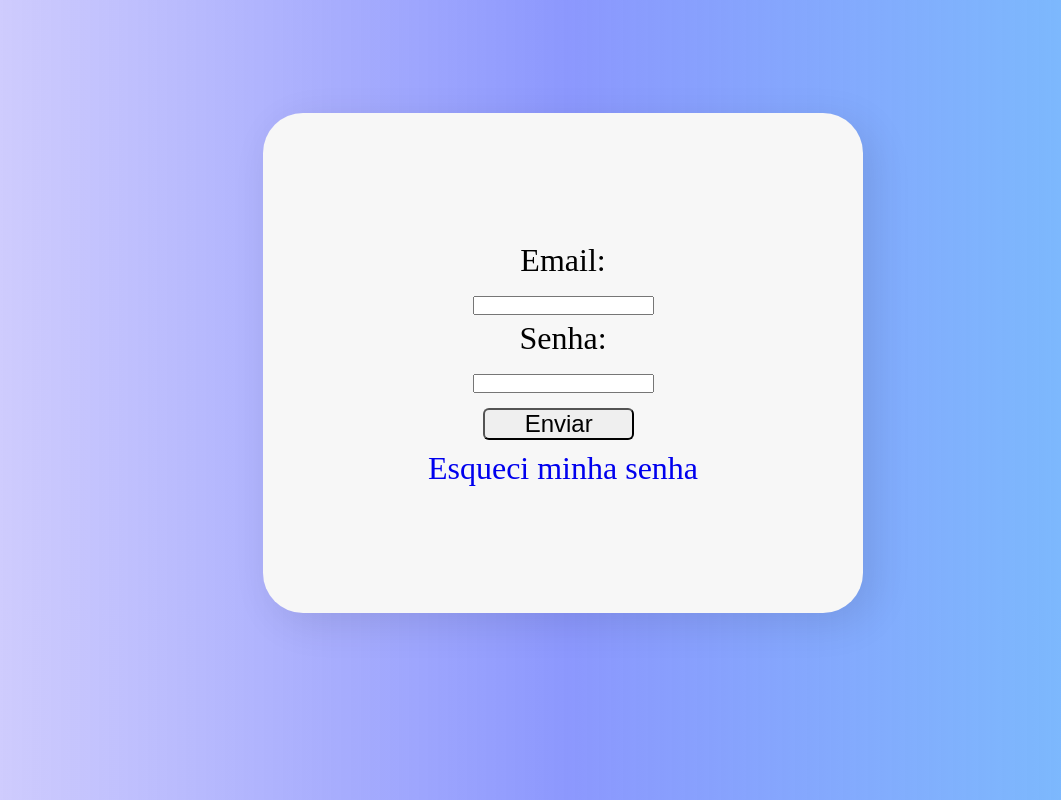
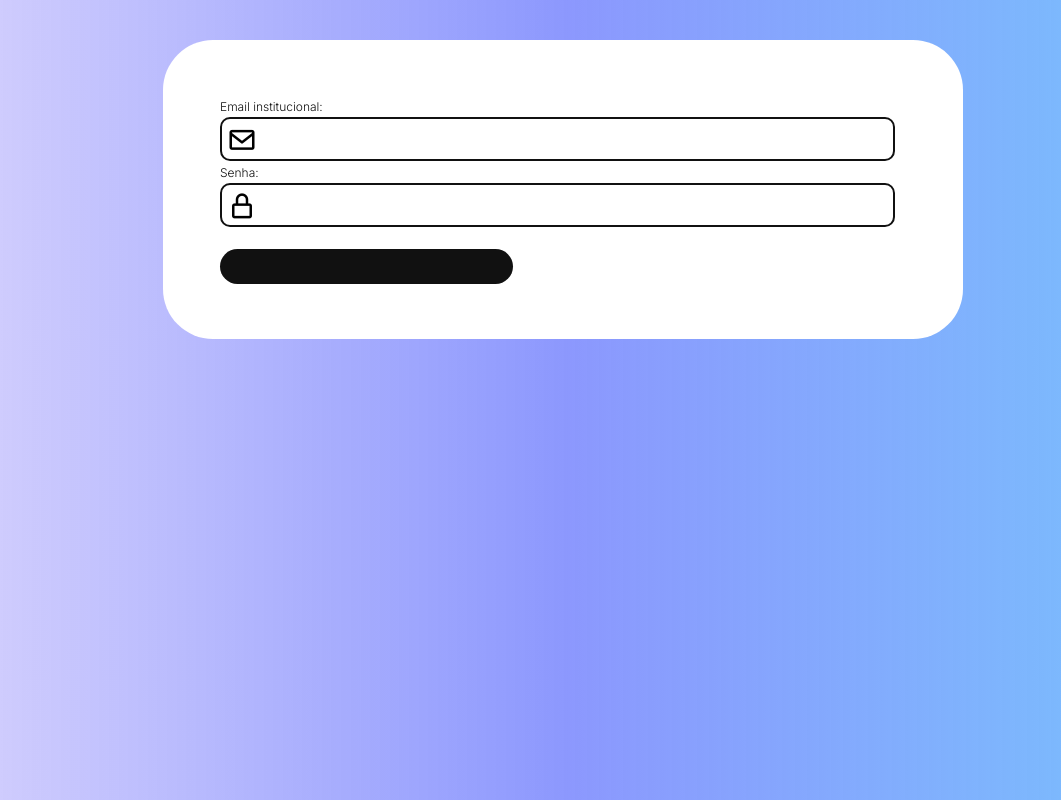
Before and after one commit to kauansilva001/Technical-Support, a PHP site: page /loginadm.php in a window 1280 px wide. Shown: the whole page, without its empty margins (77-1138 px from the left). Run offline with PHP 8.4, Linux system fonts and the light colour scheme.

Commit message:
estilização do login do adm

```diff
--- a/loginadm.php
+++ b/loginadm.php
@@ -1,4 +1,4 @@
-<!DOCTYPE html>
+<!-- <!DOCTYPE html>
 <html lang="en">
 <head>
     <meta charset="UTF-8">
@@ -19,4 +19,31 @@
 <a href="recuperarSenha.php">Esqueci minha senha</a>
     </form>
 </body>
+</html> -->
+
+
+<!DOCTYPE html>
+<html lang="pt-br">
+<head>
+    <meta charset="UTF-8">
+    <meta name="viewport" content="width=device-width, initial-scale=1.0">
+    <link rel="shortcut icon" href="icons/support-icon.ico" type="image/x-icon">
+    <link href='https://unpkg.com/boxicons@2.1.4/css/boxicons.min.css' rel='stylesheet'>
+    <link rel="stylesheet" href="style/style.css">
+    <title>Sistema de Chamado</title>
+</head>
+<body>
+    <main>
+        <form action="controler.php" method="POST">
+            <table>
+            <tr><td><label>Email institucional:</label></td></tr>
+            <tr><td><div class="division-grid"><div class="division-icon"><i class='bx bx-envelope'></i></div><input class="input-style" type="email"></td></div> <!--Lembrar de colocar o nome para o uso do PHP--> </tr>
+
+            <tr><td><label>Senha:</label></td></tr>
+            <tr><td><div class="division-grid"><div class="division-icon"><i class='bx bx-lock-alt'></i></div><input class="input-style" type="text"></div></td></tr>
+
+            </table>
+            <td><tr><input class="input-button" type="su  mit"></tr></td>        </form>
+    </main>
+</body>
 </html>
--- a/style/loginadm.css
+++ b/style/loginadm.css
@@ -1,3 +1,4 @@
+@import url('https://fonts.googleapis.com/css2?family=Inter:wght@100;200;300;400;500;600;900&display=swap');
 * {
     margin: 0;
     padding: 0;
@@ -5,41 +6,89 @@
 }
 
 body {
+    animation-name: auroros;
+    animation-duration: 10s;
+    animation-iteration-count: infinite;
     background: linear-gradient(270deg, #77C3FD -1.98%, rgba(109, 124, 253, 0.79) 49.57%, rgba(179, 170, 252, 0.53) 99.45%);
-    text-align: center;
-    font-size: xx-large ;
+}
+
+main {
+    display: flex;
+    justify-content: center;
+    margin-top: 40px;
 }
 
 form {
-    width: 600px;
-    height: 500px;
-    justify-content: center;
-    display: flex;
-    flex-direction: column;
-    background-color: #f7f7f7;
-    border-radius: 40px;
-    padding: 50px;
-    box-shadow: 10px 10px 40px rgba(0, 0, 0, 0.1);
-    gap: 10px;
-    text-align: center;
-    margin: auto;
-    margin-top: 3cm;
+    width: 800px;
+    border-radius: 50px;
+    background: #FFF;
+    padding: 55px;
 }
 
-table{
-    text-align: center;
+
+label, option, select {
+    font-size: 12px;
+    font-family: 'Inter', sans-serif;
+    font-weight: 300;
+    color: #111;
 }
 
-button{
-  width: 4cm;
-  margin-right: 3cm;
-  margin-left:4.5cm;
-  align-items: center;
-  font-size: x-large ;
-  border-radius: 6px;
+.division-grid {
+    width: 675px;
+    height: 44px;
+    border-radius: 10px;
+    border: 2px solid #111;
+    background: #FFF;
+    display: grid;
+    grid-template-columns: 50px 625px;
 }
 
-a{
-    text-decoration: none;
+.division-icon {
+    grid-column: 1/2;
+}
 
+.input-style {
+    width: 600px;
+    grid-column: 2/3;
+    border: none;
 }
+
+i {
+    font-size: 30px;
+    position: relative;
+    top: 6px;
+    left: 5px;
+}
+
+.input-style:focus {
+    font-size: 12px;
+    font-family: 'Inter', sans-serif;
+    border: none;
+    box-shadow: 0 0 0 0;
+    outline: 0;
+}
+
+select, option {
+    color: #111;
+    width: 610px;
+    grid-column: 2/3;
+    border: none;
+}
+
+select:focus {
+    border: none;
+    box-shadow: 0 0 0 0;
+    outline: 0;
+}
+
+.input-button {
+    font-family: 'Inter', sans-serif;
+    font-size: 12px;
+    font-weight: 500;
+    color: #FFF;
+    margin: 20px 0 0 2px;
+    padding: 10px 60px ;
+    border-radius: 18px;
+    background-color: #111;
+    border: none;
+}
```
